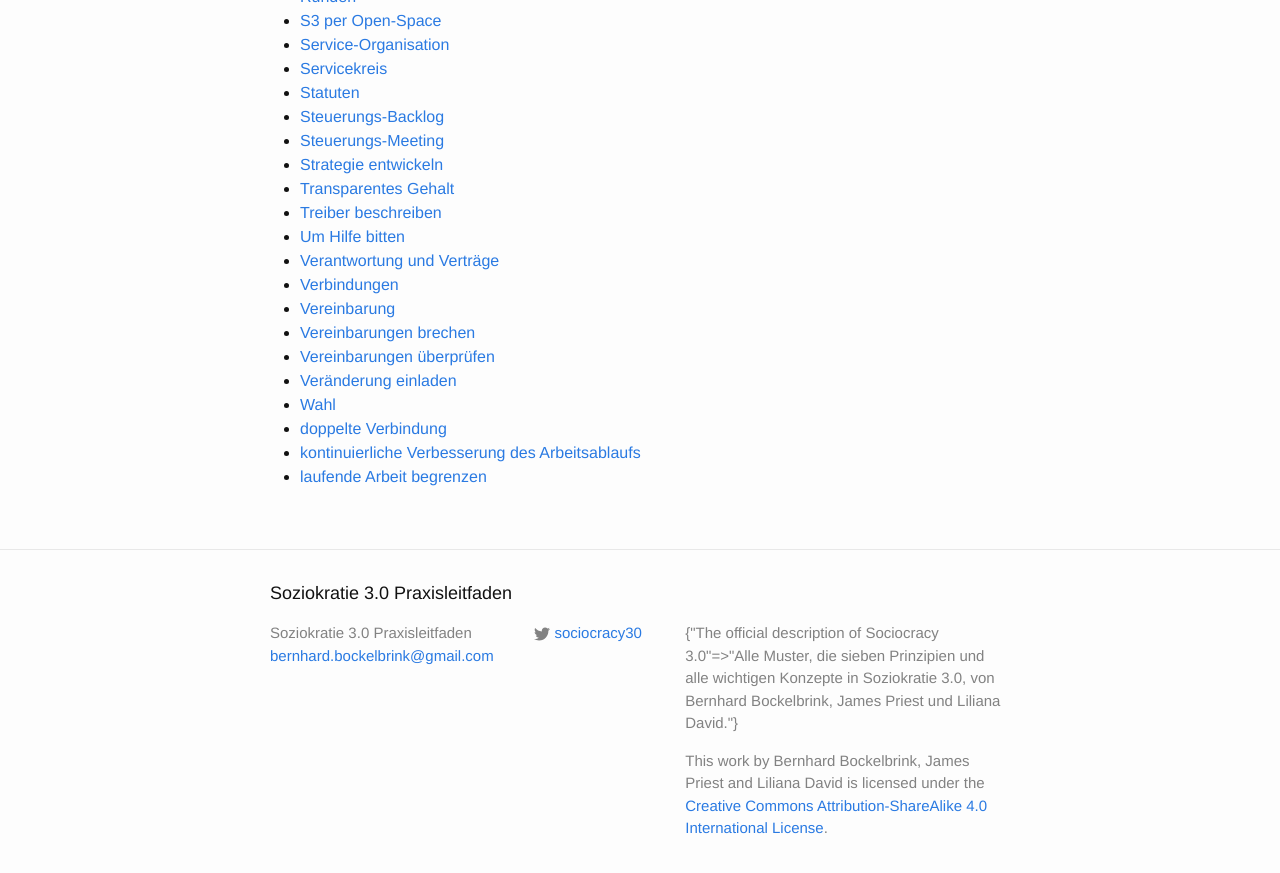
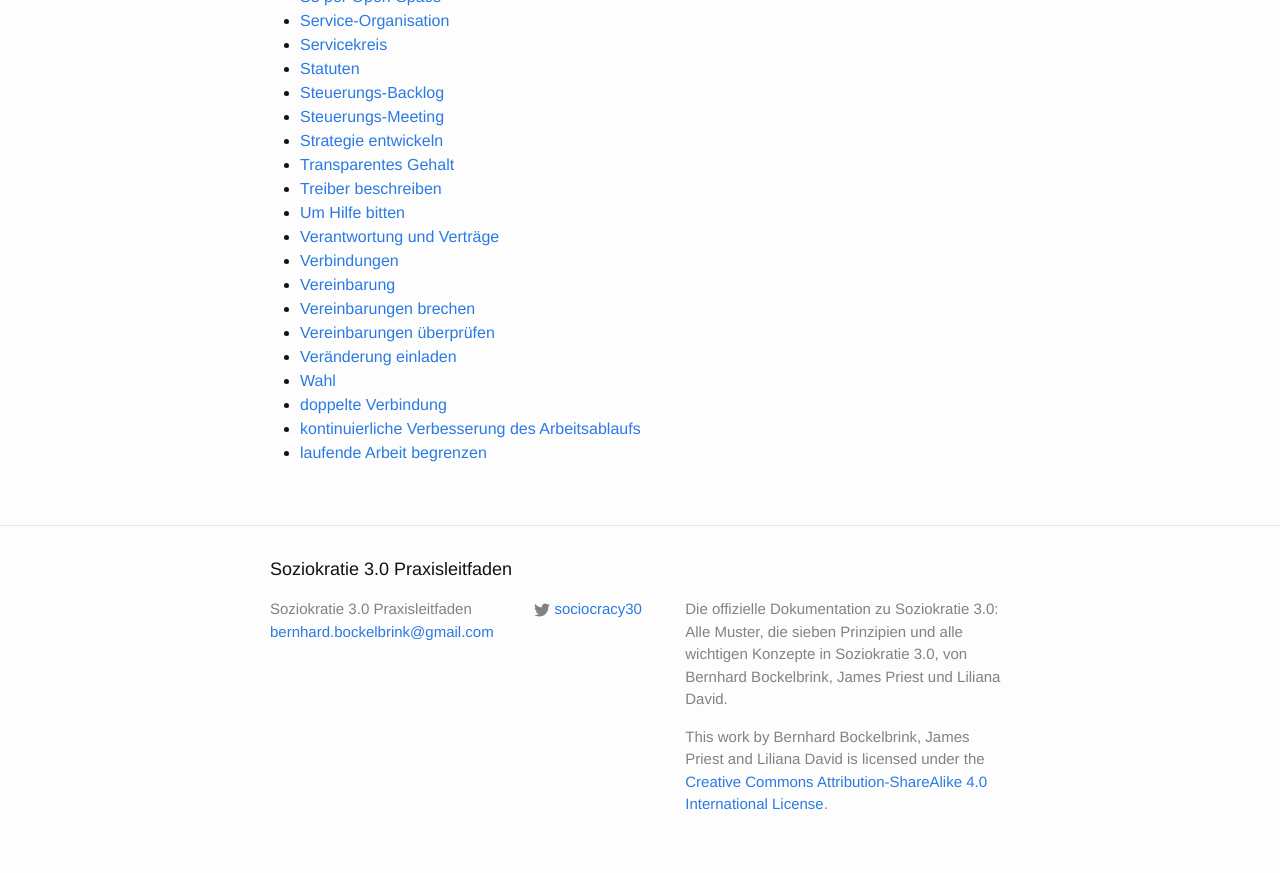
Before and after one commit to S3-working-group/s3-praxisleitfaden, a Jekyll site: the page built from docs/index.md, in a window 1280 px wide and 900 px high, scrolled down 1971 px. Shown: the top 873 px of the window. Built offline with Jekyll 4.4.1, drawn with Linux system fonts in a browser that asks for light colours; some of the changed text lies outside the part shown.

Commit message:
more fixes to config

```diff
--- a/docs/_config.yml
+++ b/docs/_config.yml
@@ -1,7 +1,7 @@
 title: Soziokratie 3.0 Praxisleitfaden
 email: bernhard.bockelbrink@gmail.com
 description:
-  The official description of Sociocracy 3.0: Alle Muster, die sieben Prinzipien und alle wichtigen Konzepte in Soziokratie 3.0, von Bernhard Bockelbrink, James Priest und Liliana David.
+  "Die offizielle Dokumentation zu Soziokratie 3.0: Alle Muster, die sieben Prinzipien und alle wichtigen Konzepte in Soziokratie 3.0, von Bernhard Bockelbrink, James Priest und Liliana David."
 baseurl: ""
 url: "http://s3-working-group.github.io"
 twitter_username: sociocracy30
@@ -23,7 +23,8 @@ defaults:
       type: "pages"
     values:
       layout: "page"
-exclude:
+exclude: [
   _export
   _python
   _templates
+]
```
